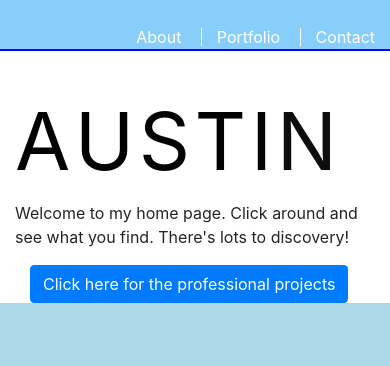
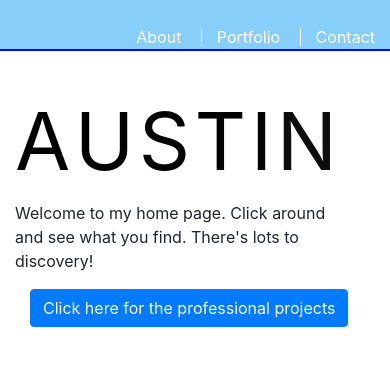
Before and after one commit to ataranto320/Portfolio, a plain HTML site: page home/home.html in a window 390 px wide. Drawn offline with nearby package versions, Linux system fonts and the light colour scheme.

Commit message:
added key frames

```diff
--- a/home/style.css
+++ b/home/style.css
@@ -1,13 +1,3 @@
-html {
-    background-color: lightblue;
-}
-
-body {
-    background-color: lightcoral;
-    /* overflow: auto; */
-    /* background-size: cover; */
-}
-
 #masthead {
     /* position: fixed; */
     z-index: 99;
@@ -67,3 +57,48 @@ nav a:first-child {
 /* .col-sm-4 {
 
 } */
+
+@media screen and (max-width: 980px) {
+    [class="container"]{
+        width: 100%;
+    }
+    [class="row"]{
+        width: 100%;
+    }
+    [class="letters"]{
+        width: 100%;
+    }
+    [class=class="col-sm-4"]{
+       width: 100%;
+    }
+  }
+
+  @media screen and (max-width: 768px) {
+    [class="container"]{
+        width: 100%;
+    }
+    [class="row"]{
+        width: 100%;
+    }
+    [class="letters"]{
+        width: 100%;
+    }
+    [class=class="col-sm-4"]{
+       width: 100%;
+    }
+  }
+
+  @media screen and (max-width: 640px) {
+     [class="container"]{
+         width: 100%;
+     }
+     [class="row"]{
+         width: 100%;
+     }
+     [class="letters"]{
+         width: 100%;
+     }
+     [class=class="col-sm-4"]{
+        width: 100%;
+    }
+  }
```
